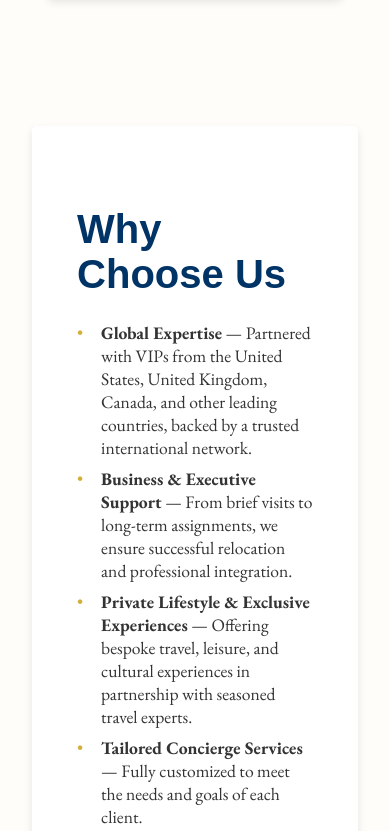
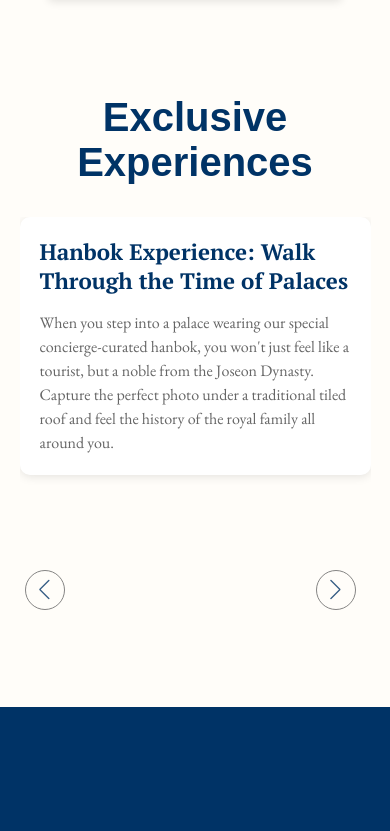
Before and after one commit to iostolaza/luxioncircle-website, a website: page programs/index.html in a window 390 px wide. Shown: the part 2839-3670 px from the top of the page. Drawn offline with nearby package versions, Linux system fonts and the light colour scheme.

Commit message:
Add ecducation page, reorganize divs

```diff
--- a/css/style.css
+++ b/css/style.css
@@ -12,14 +12,19 @@
   --gold: #D4AF37;
   --text: #111;
   --muted: #666;
+  --gray: #f0f0f0;
+}
+
+html {
+    background-color: var(--gray);
 }
 
 body {
-    margin: 0;
+    margin: 0 auto;
     font-family: 'EB Garamond', serif;
     background-color: var(--cream);
-    /* color: #000; */
     overflow-x: hidden;
+    max-width: 1400px;
 }
 
 h1, h2, h3 {
@@ -47,6 +52,10 @@ header {
     width: 100%;
     background-color: transparent;
     border-bottom: none; /* Remove white border */
+    max-width: 1400px;
+    margin: 0 auto;
+    left: auto;
+    right: auto;
 }
 
 .home header nav a,
@@ -738,6 +747,98 @@ button:hover {
     min-height: 400px; /* Ensure minimum height for visibility */
 }
 
+/* New: Carousel styles for exclusive experiences */
+.experiences-section {
+    background-color: var(--cream);
+    padding-bottom: 80px;
+}
+
+.carousel-controls {
+    position: relative;
+    bottom: 20px;
+    right: 10px;
+    display: flex;
+    justify-content: flex-end;
+    align-items: center;
+    gap: 1rem;
+}
+
+.navigation-arrows {
+    display: flex;
+    gap: 1rem;
+}
+
+.swiper-slide {
+    width: 280px;
+    min-height: 400px;
+    max-height: 500px;
+    display: flex;
+    align-items: flex-start;
+    justify-content: flex-start;
+    /* padding-bottom: 60px; */
+}
+
+.experience-card {
+    background: white;
+    border-radius: 10px;
+    padding: 20px;
+    box-shadow: 0 2px 10px rgba(0,0,0,0.1);
+    height: 100%;
+    overflow: hidden;
+    display: flex;
+    flex-direction: column;
+}
+
+.experience-card h3 {
+    font-size: 1.4rem;
+    color: var(--blue);
+    margin: 0 0 1rem;
+    font-family: 'PT Serif', serif;
+}
+
+.experience-card p {
+    font-size: 1rem;
+    color: var(--muted);
+    line-height: 1.5;
+    margin: 0;
+    flex-grow: 1;
+    overflow: hidden;
+    text-overflow: ellipsis;
+    display: -webkit-box;
+    -webkit-box-orient: vertical;
+    -webkit-line-clamp: 6;
+    line-clamp: 6; /* Standard property for compatibility */
+}
+
+.experiences-section .swiper-button-next,
+.experiences-section .swiper-button-prev {
+    width: 40px;
+    height: 40px;
+    background-color: transparent;
+    border: 1px solid var(--muted);
+    border-radius: 50%;
+    color: var(--blue);
+    opacity: 0.8;
+}
+
+.experiences-section .swiper-button-next:after,
+.experiences-section .swiper-button-prev:after {
+    font-size: 20px;
+}
+
+.experiences-section .swiper-button-next:hover,
+.experiences-section .swiper-button-prev:hover {
+    background-color: var(--aqua);
+    color: white;
+    opacity: 1;
+    transition: 0.3s;
+}
+
+.experiences-swiper {
+    position: relative;
+    overflow: hidden;
+}
+
 /* Mobile/Responsive Styles */
 @media (max-width: 768px) {
     /* Header and Nav Mobile Fixes */
@@ -1085,4 +1186,38 @@ ul {
     box-sizing: border-box;
 }
 
+.swiper-slide {
+    width: 280px;
+    min-height: 350px;
+    max-height: 450px;
+    display: flex;
+    align-items: flex-start;
+    justify-content: flex-start;
+    /* padding-bottom: 60px; */
 }
+
+
+.experience-card p {
+    -webkit-line-clamp: unset; /* No line limit on mobile */
+    line-clamp: unset; /* Standard property for compatibility */
+}
+
+.experiences-swiper {
+    position: relative;
+    overflow: visible; /* Allow arrows to overflow if needed */
+}
+
+.carousel-controls {
+    bottom: 5px;
+    right: 5px;
+    padding-bottom: 10px;
+}
+
+.navigation-arrows {
+    display: flex;
+    gap: 1rem;
+    margin-bottom: 50px;
+}
+
+
+}
--- a/programs/index.html
+++ b/programs/index.html
@@ -10,7 +10,8 @@
     <link rel="preconnect" href="https://fonts.gstatic.com" crossorigin>
     <link href="https://fonts.googleapis.com/css2?family=PT+Serif:ital,wght@0,400;0,700;1,400;1,700&display=swap" rel="stylesheet">
     <link href="https://fonts.googleapis.com/css2?family=EB+Garamond:ital,wght@0,400..800;1,400..800&display=swap" rel="stylesheet">
-
+    <!-- Swiper CSS -->
+    <link rel="stylesheet" href="https://cdn.jsdelivr.net/npm/swiper@11/swiper-bundle.min.css" />
     <link rel="icon" href="/logo.png" type="image/png" sizes="any">
 </head>
 <body>
@@ -26,6 +27,7 @@
             <li><a href="/">Home</a></li>
             <li><a href="/about">About</a></li>
             <li><a href="/programs">Programs</a></li>
+            <li><a href="/education">Education</a></li>
             <li><a href="/contact">Contact</a></li>
         </ul>
     </nav>
@@ -71,56 +73,57 @@
         </div>
     </section>
 
-    <section id="why-choose-us" class="full-page why-section alternating-section">
-        <div class="section-container flex-container">
-            <div class="why-text half-width">
-                <h2>Why Choose Us</h2>
-                <ul>
-                    <li><strong>Global Expertise</strong> — Partnered with VIPs from the United States, United Kingdom, Canada, and other leading countries, backed by a trusted international network.</li>
-                    <li><strong>Business & Executive Support</strong> — From brief visits to long-term assignments, we ensure successful relocation and professional integration.</li>
-                    <li><strong>Private Lifestyle & Exclusive Experiences</strong> — Offering bespoke travel, leisure, and cultural experiences in partnership with seasoned travel experts.</li>
-                    <li><strong>Tailored Concierge Services</strong> — Fully customized to meet the needs and goals of each client.</li>
-                </ul>
+<section id="exclusive-experiences" class="full-page experiences-section">
+    <div class="section-container">
+        <h2 class="section-title">Exclusive Experiences</h2>
+        <div class="swiper experiences-swiper">
+            <div class="swiper-wrapper">
+                <div class="swiper-slide">
+                    <div class="experience-card">
+                        <h3>Hanbok Experience: Walk Through the Time of Palaces</h3>
+                        <p>When you step into a palace wearing our special concierge-curated hanbok, you won't just feel like a tourist, but a noble from the Joseon Dynasty. Capture the perfect photo under a traditional tiled roof and feel the history of the royal family all around you.</p>
+                    </div>
+                </div>
+                <div class="swiper-slide">
+                    <div class="experience-card">
+                        <h3>K-Beauty Shopping: A Journey to Discover Your Beauty</h3>
+                        <p>Find your true self! A dedicated beauty creator will accurately diagnose your skin type and personal color. Based on this, you'll get perfect product recommendations, from skincare to makeup, and even learn customized makeup techniques just for you.</p>
+                    </div>
+                </div>
+                <div class="swiper-slide">
+                    <div class="experience-card">
+                        <h3>Jjimjilbang Experience: The Essence of K-Healing</h3>
+                        <p>At our exclusive jjimjilbang, you'll experience this relaxing service from a dedicated "seshin-sa" (scrubber). Then, unwind in various themed rooms like the jewel, salt, ochre, and ice rooms.</p>
+                    </div>
+                </div>
+                <div class="swiper-slide">
+                    <div class="experience-card">
+                        <h3>Night View: Conquering the Night in Seoul</h3>
+                        <p>Forget ordinary night view tours. Our private guide will take you to hidden night spots that even Koreans don't know about, sharing beautiful stories along the way. Take in the glittering city from a private vantage point and create an unforgettable memory.</p>
+                    </div>
+                </div>
+                <div class="swiper-slide">
+                    <div class="experience-card">
+                        <h3>Temple Stay: Finding Serenity</h3>
+                        <p>Escape the bustling city and find peace of mind at a tranquil temple. In addition to meditation and conversations with a monk, this is a perfect culinary experience, especially for vegetarians, as you'll learn about and taste healthy temple cuisine.</p>
+                    </div>
+                </div>
+                <div class="swiper-slide">
+                    <div class="experience-card">
+                        <h3>Traditional Alcohol Experience: Crafting the Taste of Korea</h3>
+                        <p>We invite you to a private class with a master distiller, the owner of one of Korea's most popular traditional alcohol brands. This is more than just a class; it's an art form. Under expert guidance, you can even make a custom batch of makgeolli (rice wine) tailored to your personal taste.</p>
+                    </div>
+                </div>
             </div>
-            <div class="why-image half-width" style="background-image: url('/images/coporate-background.jpg');"></div>
-        </div>
-    </section>
-
-    <section id="track-record" class="full-page track-section">
-        <div class="section-container">
-            <h2 class="section-title">Our Track Record</h2>
-            <p>Our distinguished track record spans global events, high-profile delegations, and elite international experiences:</p>
-            <ul class="achievements-list">
-                <li>Provided premium concierge services for high-profile international summits, including the World Economic Forum and G20 Summits.</li>
-                <li>Supported business leaders and entrepreneurs during world-class cultural events such as Cannes Film Festival, Venice Biennale, and Art Basel.</li>
-                <li>Delivered tailored lifestyle solutions for VIPs attending Formula 1 Grand Prix, Paris, Milan, and New York Fashion Weeks, and Nobel Prize ceremonies.</li>
-                <li>Facilitated exclusive networking and professional experiences for CEOs, ambassadors, and high-ranking executives in private, high-security environments.</li>
-                <li>Orchestrated bespoke educational and leisure programs for VIP families, including curated after-school, hobby, and enrichment activities.</li>
-            </ul>
-        </div>
-    </section>
-
-    <!-- Changed: Updated education-roadmap section to add two images on the right side -->
-    <section id="education-roadmap" class="full-page education-section alternating-section reverse">
-        <div class="section-container flex-container">
-            <div class="education-text half-width">
-                <h2>Schools & Academies: The Definitive Educational Roadmap for Your Child</h2>
-                <p>Leveraging over 15 years of expertise in the educational sector, The Luxion Circle designs a seamless pathway for your child to experience the world’s most elite educational systems here in Korea.</p>
-                <ul>
-                    <li><strong>Access to Premier Institutions</strong>: We take full responsibility for the exclusive consultation and admissions process for top-tier private schools and international institutions, as well as the most highly-sought-after academies known only by word-of-mouth.</li>
-                    <li><strong>Personalized Program Design</strong>: From one-on-one sessions with top experts to small group tutoring, we provide a custom-tailored educational portfolio designed to perfectly match your child's talents and goals.</li>
-                    <li><strong>Holistic Development Management</strong>: We go beyond academics by meticulously curating every element of your child's growth, including various arts, sports, and cultural activities for a truly well-rounded experience.</li>
-                    <li><strong>Bilingual Expertise</strong>: Our deep understanding of both Korean and English-based educational environments allows us to perfectly fulfill the needs of international families.</li>
-                    <li><strong>Seamless Administrative Navigation</strong>: We handle the complex and demanding Korean school registration systems and administrative procedures on your behalf. From preparing admissions documents to managing the transfer process, our experts take care of every detail, saving your valuable time.</li>
-                </ul>
-                <p>By harmoniously integrating every educational element, The Luxion Circle becomes your most trusted partner in helping your child thrive and realize their full potential in an extraordinary environment.</p>
-            </div>
-            <div class="education-images half-width">
-                <div class="education-image-top" style="background-image: url('/images/roadway.jpg');"></div>
-                <div class="education-image-bottom" style="background-image: url('/images/female-meditating-indoor-portrait.jpg');"></div>
+            <div class="carousel-controls">
+                <div class="navigation-arrows">
+                    <div class="swiper-button-prev"></div>
+                    <div class="swiper-button-next"></div>
+                </div>
             </div>
         </div>
-    </section>
+    </div>
+</section>
 
     <section id="programs-cta" class="full-page cta-section">
         <div class="centered">
@@ -133,5 +136,23 @@
 <footer>
     <p>&copy; 2025 Luxion Circle. All rights reserved.</p>
 </footer>
+<!-- Carousel Script -->
+<script src="https://cdn.jsdelivr.net/npm/swiper@11/swiper-bundle.min.js"></script>
+<script>
+  const swiper = new Swiper('.experiences-swiper', {
+    slidesPerView: 'auto',
+    spaceBetween: 20,
+    loop: true,
+    navigation: {
+      nextEl: '.swiper-button-next',
+      prevEl: '.swiper-button-prev',
+    },
+    breakpoints: {
+      768: {
+        slidesPerView: 4,
+      },
+    },
+  });
+</script>
 </body>
 </html>
```
Also changed, not shown: about/index.html (+33 -9 lines), contact/index.html (+1 -0 lines), education/index.html (added, +70 -0 lines), index.html (+14 -25 lines).
